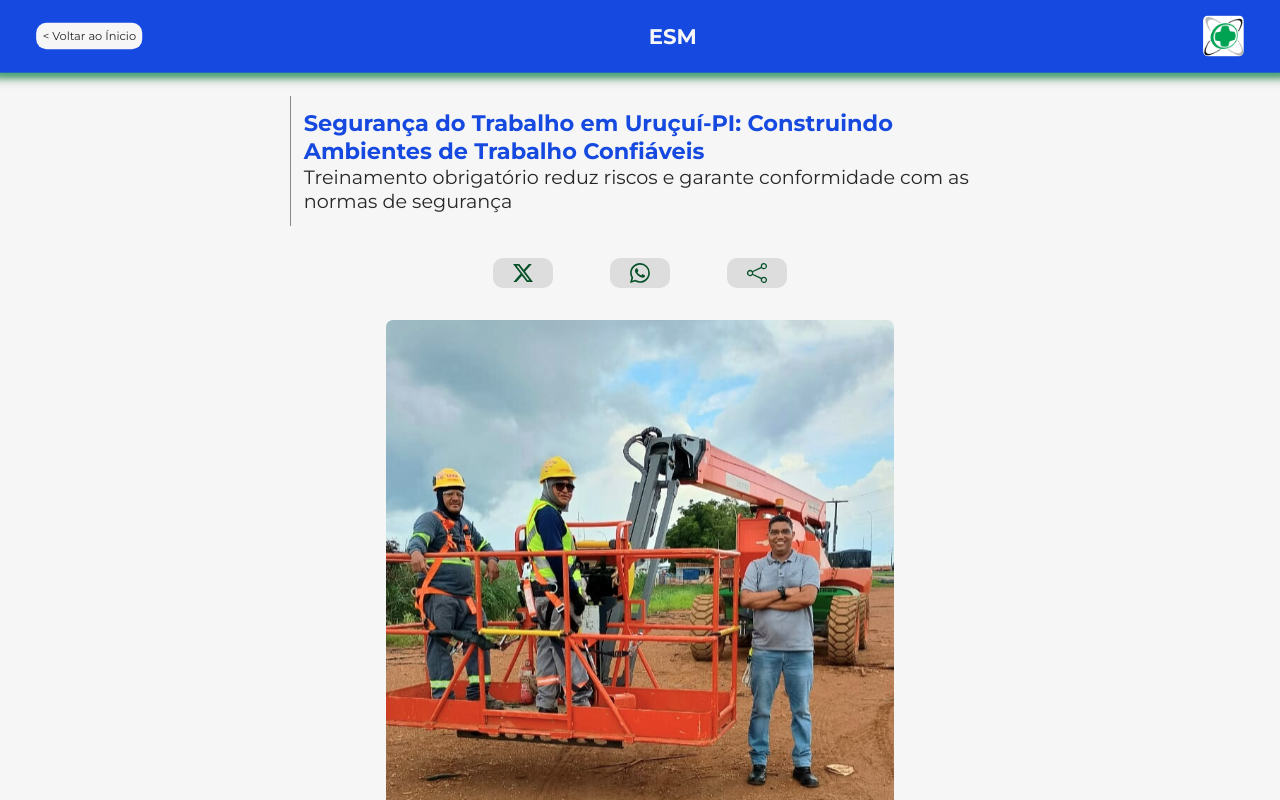
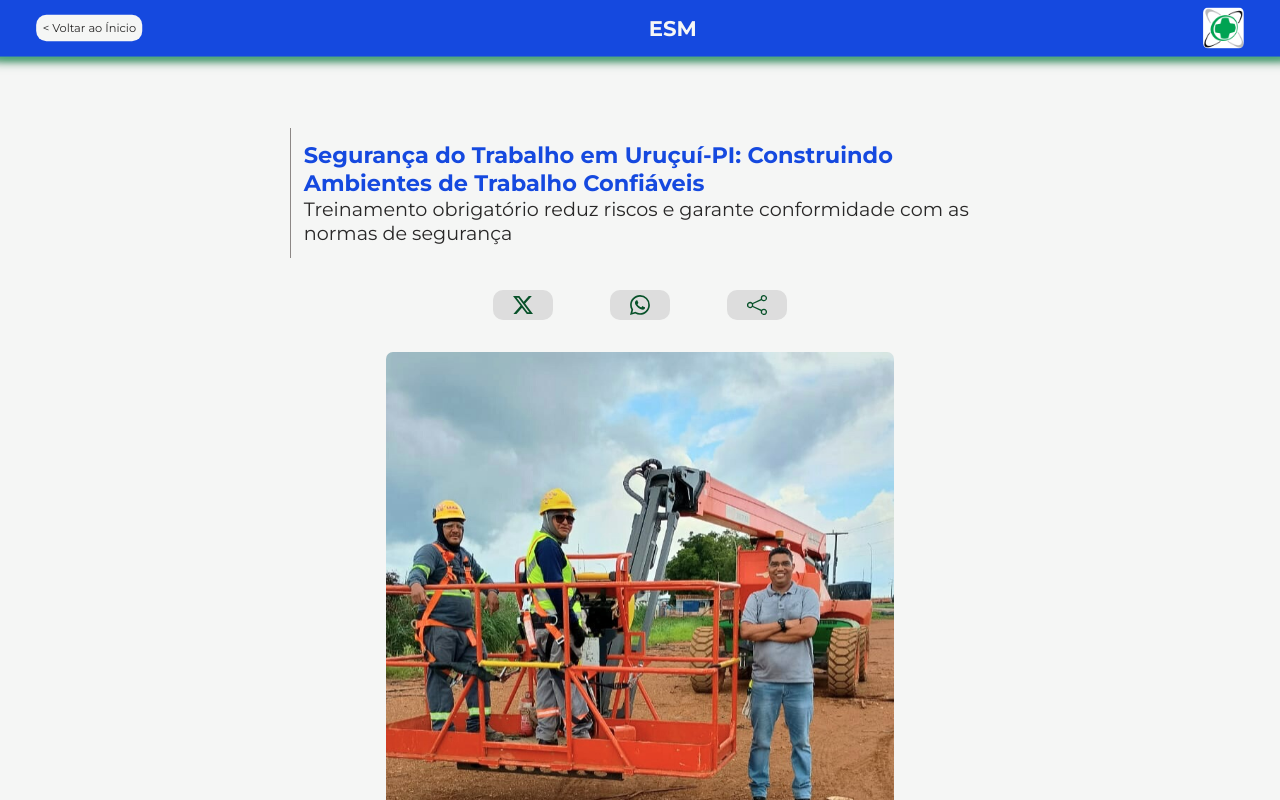
Before and after one commit to devguilherme-b/esm-institucional, an Angular app: page /noticias/1 in a window 1280 px wide. Shown: the top 800 px of the page. Built offline with nearby package versions, Linux system fonts and the light colour scheme; a small style sheet from the web is missing.

Commit message:
Modificando dimensões com CSS no component de Notícias

```diff
--- a/src/app/my-footer/my-footer.component.css
+++ b/src/app/my-footer/my-footer.component.css
@@ -19,8 +19,8 @@
     text-decoration: none;
     color: var(--color-blue1);
     background-color: var(--color-my-white);
-    font-size: 1rem;
-    padding: 0.3rem 1rem;
+    font-size: 0.7rem;
+    padding: 0.2rem 0.3rem;
     border: 1px solid var(--color-blue1);
     border-radius: 24px;
     font-weight: 700;
@@ -52,7 +52,12 @@
         gap: 3.5rem;
     }
 }
-
+@media screen and (min-width: 600px) {
+    .credits {
+        font-size: 1rem;
+        padding: 0.3rem 1rem;
+    }
+}
 @media screen and (min-width: 800px) {
     .rodape {
         flex-direction: row;
--- a/src/app/my-second-header/my-second-header.component.css
+++ b/src/app/my-second-header/my-second-header.component.css
@@ -11,7 +11,7 @@ nav{
     box-shadow: 1px 1px 8px var(--color-green1);
     width: 100%;
     font-size: 0.6rem;
-    height: 9%;
+    height: 7%;
     text-align: center;
 }
 nav h1{
--- a/src/app/noticias/noticias.component.css
+++ b/src/app/noticias/noticias.component.css
@@ -3,8 +3,8 @@
     flex-direction: column;
     align-items: center;
     background-color: var(--color-my-white);
-    min-height: 70vh;
-    padding: 1rem 0.8rem;
+    min-height: 90vh;
+    padding: 3rem 0.8rem;
     font-size: 0.8rem;
 }
 .noticia-container{
```
Also changed, not shown: 3 other files (tests, documents, lock files or other folders).
